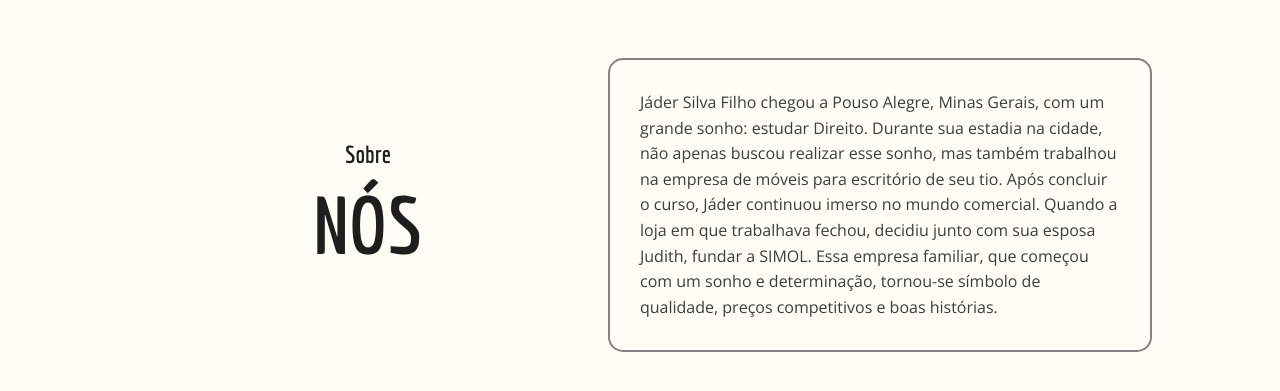
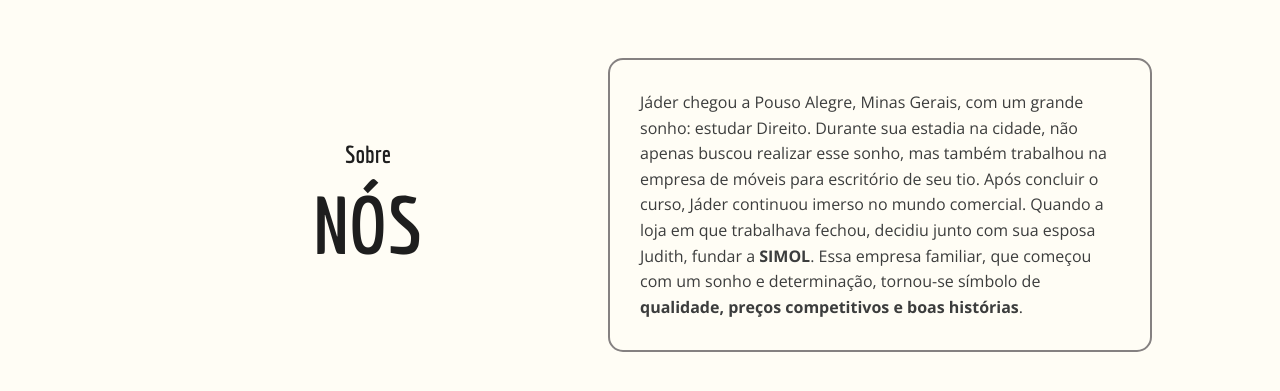
Before and after one commit to outrasilva/office-furniture-store-web-page, a plain HTML site: page index.html in a window 1280 px wide. Shown: the part 711-1102 px from the top of the page. Drawn offline with nearby package versions, Linux system fonts and the light colour scheme.

Commit message:
Finalização Sobre Nós.

```diff
--- a/index.html
+++ b/index.html
@@ -33,7 +33,7 @@
                 <h2>NÓS</h2>
             </div>
             <div class="nos-texto">
-                <p>Jáder Silva Filho chegou a Pouso Alegre, Minas Gerais, com um grande sonho: estudar Direito. Durante sua estadia na cidade, não apenas buscou realizar esse sonho, mas também trabalhou na empresa de móveis para escritório de seu tio. Após concluir o curso, Jáder continuou imerso no mundo comercial. Quando a loja em que trabalhava fechou, decidiu junto com sua esposa Judith, fundar a SIMOL. Essa empresa familiar, que começou com um sonho e determinação, tornou-se símbolo de qualidade, preços competitivos e boas histórias.  </p>
+                <p>Jáder chegou a Pouso Alegre, Minas Gerais, com um grande sonho: estudar Direito. Durante sua estadia na cidade, não apenas buscou realizar esse sonho, mas também trabalhou na empresa de móveis para escritório de seu tio. Após concluir o curso, Jáder continuou imerso no mundo comercial. Quando a loja em que trabalhava fechou, decidiu junto com sua esposa Judith, fundar a <strong>SIMOL</strong>. Essa empresa familiar, que começou com um sonho e determinação, tornou-se símbolo de <b>qualidade, preços competitivos e boas histórias</b>.  </p>
             </div>
         </div>
     </main>
```
